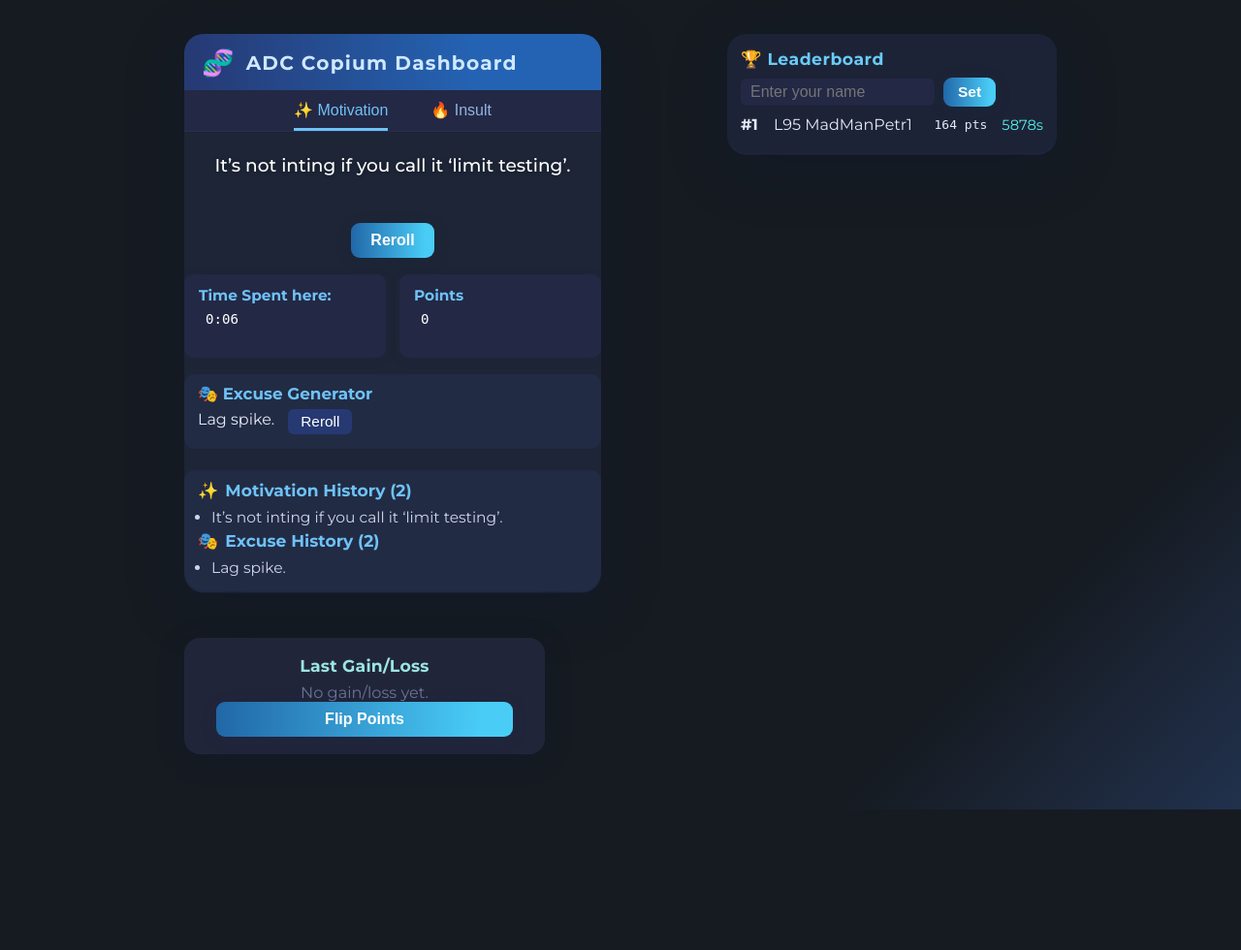
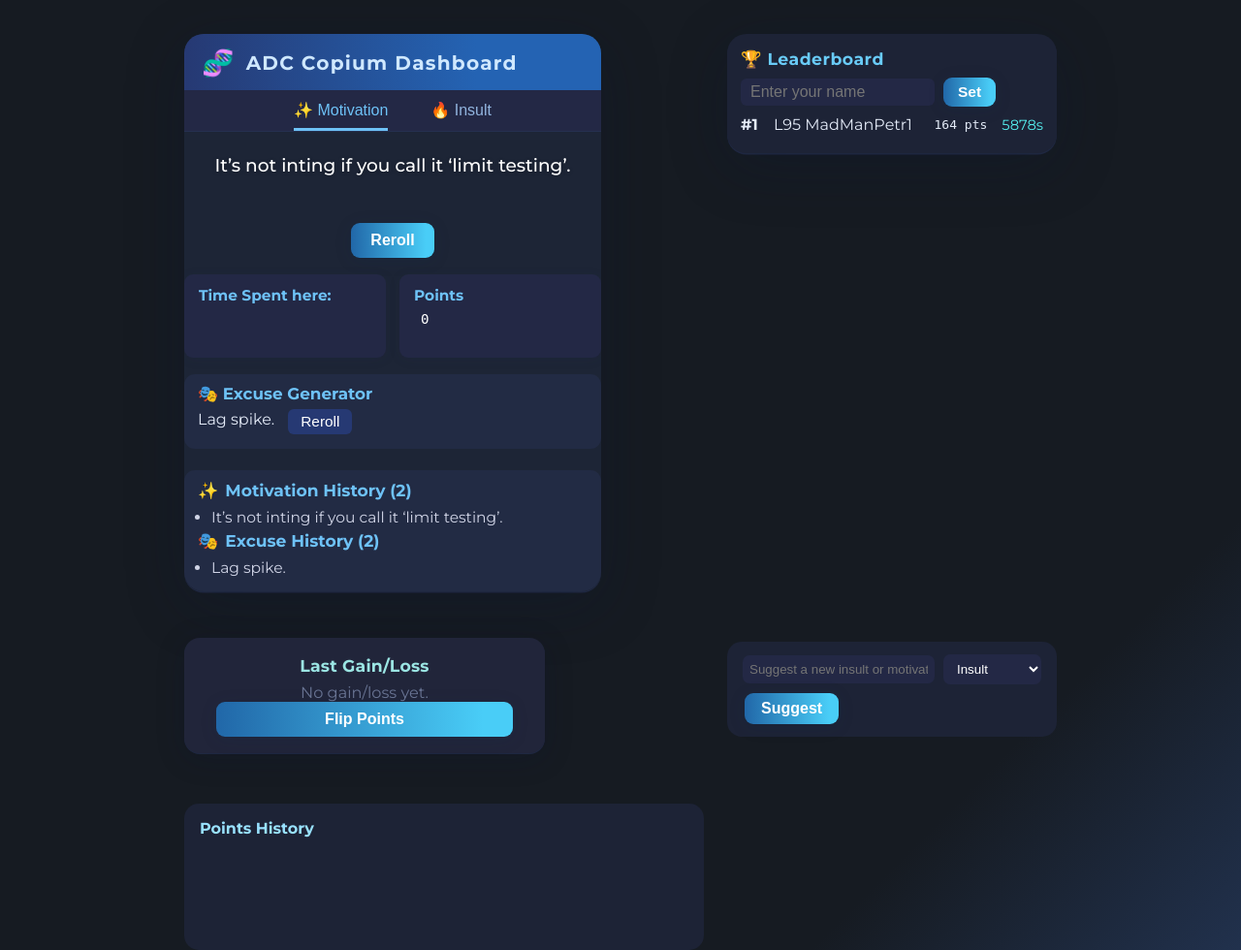
Before and after one commit to MadManPetr1/CopiumLap, a Flask app: page / in a window 1280 px wide. Shown: the whole page at 97% size. Before the commit the page ends 835 px from the top, so only its background shows below. Run offline with Flask 3, Linux system fonts and the light colour scheme.

Commit message:
Update
Suggestions

```diff
--- a/app.py
+++ b/app.py
@@ -9,7 +9,7 @@ LEADERBOARD_FILE = "leaderboard.json"
 INSULTS_FILE = "insults.txt"
 MOTIVATIONS_FILE = "motivations.txt"
 EXCUSES_FILE = "excuses.txt"
-
+SUGGESTIONS_FILE = "suggestions.txt"
 
 # --- Content Loaders ---
 def load_lines(filename):
@@ -18,20 +18,15 @@ def load_lines(filename):
     with open(filename, "r", encoding="utf-8") as f:
         return [line.strip() for line in f if line.strip()]
 
-
 INSULTS = load_lines(INSULTS_FILE)
 MOTIVATIONS = load_lines(MOTIVATIONS_FILE)
 EXCUSES = load_lines(EXCUSES_FILE)
 
 # --- Leaderboard Persistence ---
 leaderboard = {}
-
-
 def save_leaderboard():
     with open(LEADERBOARD_FILE, "w", encoding="utf-8") as f:
         json.dump(leaderboard, f)
-
-
 def load_leaderboard():
     global leaderboard
     if os.path.exists(LEADERBOARD_FILE):
@@ -40,10 +35,7 @@ def load_leaderboard():
                 leaderboard.update(json.load(f))
             except Exception:
                 leaderboard.clear()
-
-
 load_leaderboard()
-
 
 # --- Session/Points/History Helpers ---
 def add_history(key, msg):
@@ -52,23 +44,23 @@ def add_history(key, msg):
     hist = session[key]
     hist = [msg] + hist
     session[key] = hist[:2]
-
-
 def get_history(key):
     if key not in session or not isinstance(session.get(key), list):
         session[key] = []
     return session.get(key, [])
-
-
 def get_points():
     if "points" not in session or not isinstance(session.get("points"), int):
         session["points"] = 0
     return session.get("points", 0)
-
-
 def set_points(val):
     session["points"] = max(int(val), 0)
 
+def add_points_history(new_points):
+    if "points_history" not in session or not isinstance(session["points_history"], list):
+        session["points_history"] = []
+    hist = session["points_history"]
+    hist.append(new_points)
+    session["points_history"] = hist[-20:]
 
 def update_leaderboard(name, pts, timer):
     if not name:
@@ -79,41 +71,29 @@ def update_leaderboard(name, pts, timer):
         "last_update": int(time.time())
     }
     save_leaderboard()
-
-
 def get_sorted_leaderboard():
-    return sorted(leaderboard.items(),
-                  key=lambda x: (-x[1]['points'], -x[1]['timer'], x[0]))
-
+    return sorted(leaderboard.items(), key=lambda x: (-x[1]['points'], -x[1]['timer'], x[0]))
 
 # --- Cooldown Helpers ---
 def get_cooldown(key):
     expires = session.get(f"cd_{key}", 0)
     left = expires - time.time()
     return max(int(left + 0.99), 0)
-
-
 def set_cooldown(key, seconds):
     session[f"cd_{key}"] = time.time() + seconds
-
 
 # --- Gain/Loss (Single Last Only) ---
 def set_last_gain(source, value):
     session["last_gain"] = (source, value)
-
-
 def get_last_gain():
     lg = session.get("last_gain")
     if isinstance(lg, (list, tuple)) and len(lg) == 2:
         return lg
     return None, None
 
-
-# --- Flask Route ---
 @app.route("/", methods=["GET", "POST"])
 def index():
-    if 'timer_start' not in session or not isinstance(
-            session.get('timer_start'), int):
+    if 'timer_start' not in session or not isinstance(session.get('timer_start'), int):
         session['timer_start'] = int(time.time())
     timer = session['timer_start']
     username = session.get("username", "")
@@ -122,6 +102,18 @@ def index():
     cd_main = get_cooldown("main")
     cd_excuse = get_cooldown("excuse")
     cd_flip = get_cooldown("flip")
+
+    # Suggestion logic
+    suggest_feedback = ""
+    if request.method == "POST" and "suggestion" in request.form:
+        suggestion = request.form.get("suggestion", "").strip()[:160]
+        category = request.form.get("category", "")
+        if suggestion and category in ("insult", "motivation"):
+            with open(SUGGESTIONS_FILE, "a", encoding="utf-8") as f:
+                f.write(f"{category.upper()}: {suggestion}\n")
+            suggest_feedback = "Thanks for your suggestion! Pending review."
+        else:
+            suggest_feedback = "Invalid suggestion."
 
     # Username input/leaderboard update
     if request.method == "POST" and "username" in request.form:
@@ -134,24 +126,22 @@ def index():
     session["mode"] = mode
 
     # Motivation/Insult reroll
-    if request.method == "POST" and (("reroll" in request.form) or
-                                     ("mode" in request.form)):
+    if request.method == "POST" and (("reroll" in request.form) or ("mode" in request.form)):
         if cd_main == 0:
             set_cooldown("main", 1)
             if mode == "motivation":
-                msg = random.choice(
-                    MOTIVATIONS) if MOTIVATIONS else "No Motivations Loaded."
+                msg = random.choice(MOTIVATIONS) if MOTIVATIONS else "No Motivations Loaded."
                 gain = random.randint(8, 12)
                 set_last_gain("Motivation", gain)
             else:
-                msg = random.choice(
-                    INSULTS) if INSULTS else "No Insults Loaded."
+                msg = random.choice(INSULTS) if INSULTS else "No Insults Loaded."
                 gain = random.randint(4, 16)
                 set_last_gain("Insult", gain)
             session["main_msg"] = msg
             add_history(f"{mode}_history", msg)
             points = get_points() + gain
             set_points(points)
+            add_points_history(get_points())
             if username:
                 update_leaderboard(username, points, int(time.time()) - timer)
 
@@ -159,14 +149,14 @@ def index():
     if request.method == "POST" and "excuse_reroll" in request.form:
         if cd_excuse == 0:
             set_cooldown("excuse", 1)
-            excuse = random.choice(
-                EXCUSES) if EXCUSES else "No Excuses Loaded."
+            excuse = random.choice(EXCUSES) if EXCUSES else "No Excuses Loaded."
             pts = random.randint(-2, 0)
             set_last_gain("Excuse", pts)
             session["excuse_msg"] = excuse
             add_history("excuse_history", excuse)
             points = get_points() + pts
             set_points(points)
+            add_points_history(get_points())
             if username:
                 update_leaderboard(username, points, int(time.time()) - timer)
 
@@ -178,14 +168,13 @@ def index():
             set_last_gain("Flip", flip)
             points = get_points() + flip
             set_points(points)
+            add_points_history(get_points())
             if username:
                 update_leaderboard(username, points, int(time.time()) - timer)
 
     # On first load, set main_msg/excuse_msg if not present
     if "main_msg" not in session:
-        msg = random.choice(
-            MOTIVATIONS if mode == "motivation" else INSULTS) if (
-                MOTIVATIONS or INSULTS) else "No Content Loaded."
+        msg = random.choice(MOTIVATIONS if mode == "motivation" else INSULTS) if (MOTIVATIONS or INSULTS) else "No Content Loaded."
         session["main_msg"] = msg
         add_history(f"{mode}_history", msg)
     if "excuse_msg" not in session:
@@ -196,6 +185,7 @@ def index():
     main_history = get_history(f"{mode}_history")
     excuse_history = get_history("excuse_history")
     last_gain_source, last_gain_value = get_last_gain()
+    points_history = session.get("points_history", [])
     if username:
         update_leaderboard(username, get_points(), int(time.time()) - timer)
     leader = get_sorted_leaderboard()[:8]
@@ -216,8 +206,9 @@ def index():
         cd_flip=cd_flip if cd_flip else None,
         gains_source=last_gain_source,
         gains_value=last_gain_value,
+        points_history=points_history,
+        suggest_feedback=suggest_feedback,
     )
-
 
 if __name__ == "__main__":
     app.run(host="0.0.0.0", port=81)
--- a/templates/main.html
+++ b/templates/main.html
@@ -6,22 +6,37 @@
     <meta name="viewport" content="width=device-width, initial-scale=1">
     <link href="https://fonts.googleapis.com/css?family=Montserrat:700,500,400&display=swap" rel="stylesheet">
     <link rel="stylesheet" href="{{ url_for('static', filename='style.css') }}">
+    <link rel="icon" href="{{ url_for('static', filename='favicon.ico') }}">
+    <script src="https://cdn.jsdelivr.net/npm/chart.js"></script>
     <script>
-        var timer_start={{ timer }};
-        function updateTimer() {
-            let now = Math.floor(Date.now());
-            let elapsed = now/1000 - timer_start;
-            let h = Math.floor(elapsed/3600), m = Math.floor((elapsed%3600)/60)%60, s = Math.floor(elapsed%60);
-            let t = (h>0?h+":":"") + (m<10&&h>0?"0":"") + m + ":" + (s<10?"0":"") + s;
-            document.getElementById('timer').textContent = t;
-        }
-        setInterval(updateTimer, 1000);
-        window.onload = updateTimer;
-
-        function toggleHistory(section) {
-            var box = document.getElementById("histlist-"+section);
-            box.classList.toggle("collapsed");
-        }
+        const phist = {{ points_history|tojson }};
+        window.addEventListener('DOMContentLoaded', function() {
+          if (phist && phist.length > 1) {
+            new Chart(document.getElementById('pointsChart').getContext('2d'), {
+              type: 'line',
+              data: {
+                labels: phist.map((_,i) => i+1),
+                datasets: [{
+                  label: 'Points',
+                  data: phist,
+                  borderColor: '#69cbf7',
+                  backgroundColor: 'rgba(52,170,220,0.08)',
+                  tension: 0.3,
+                  pointRadius: 3,
+                  pointBackgroundColor: '#fff'
+                }]
+              },
+              options: {
+                responsive: true,
+                plugins: { legend: { display: false } },
+                scales: {
+                  x: { display: false },
+                  y: { ticks: { color: '#93b6e0', font: { size: 13 } }, grid: { color: '#233047'} }
+                }
+              }
+            });
+          }
+        });
     </script>
 </head>
 <body>
@@ -121,6 +136,23 @@
             </button>
         </form>
     </div>
+    <div class="suggestbox" style="margin:28px 0 0 0; background:#1d2336; border-radius:15px; padding:13px 16px;">
+      <form method="post" style="display:flex; flex-wrap:wrap; gap:9px; align-items:center;">
+        <input name="suggestion" maxlength="160" required placeholder="Suggest a new insult or motivation..." style="flex:1; min-width:140px; padding:7px; border-radius:7px; border:none; background:#232845; color:#fff;">
+        <select name="category" style="padding:7px 10px; border-radius:7px; border:none; background:#232845; color:#fff;">
+          <option value="insult">Insult</option>
+          <option value="motivation">Motivation</option>
+        </select>
+        <button class="btn" type="submit" style="padding:7px 17px;">Suggest</button>
+      </form>
+      {% if suggest_feedback %}
+        <div style="margin-top:9px; color:#7ffcc7; font-size:0.97em;">{{ suggest_feedback }}</div>
+      {% endif %}
+    </div>
+    <div class="statgraph" style="margin:28px 0 0 0; background:#1d2336; border-radius:15px; padding:16px;">
+  <div style="font-weight:600;color:#99e2ff;margin-bottom:6px;">Points History</div>
+  <canvas id="pointsChart" height="90"></canvas>
+</div>
   </div>
 </body>
 </html>
```
Also changed, not shown: static/favicon.ico (added).
